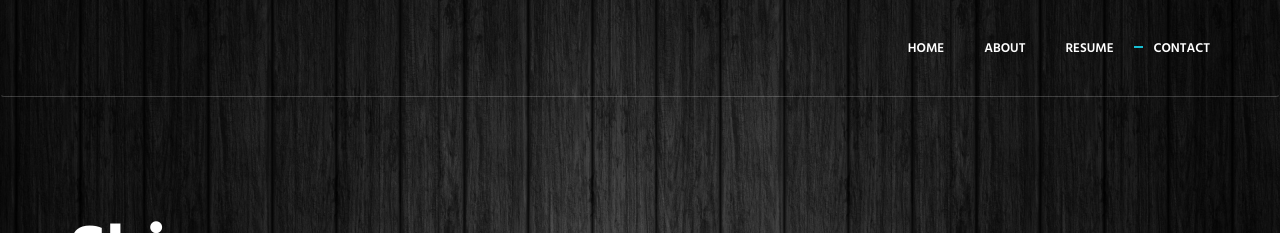
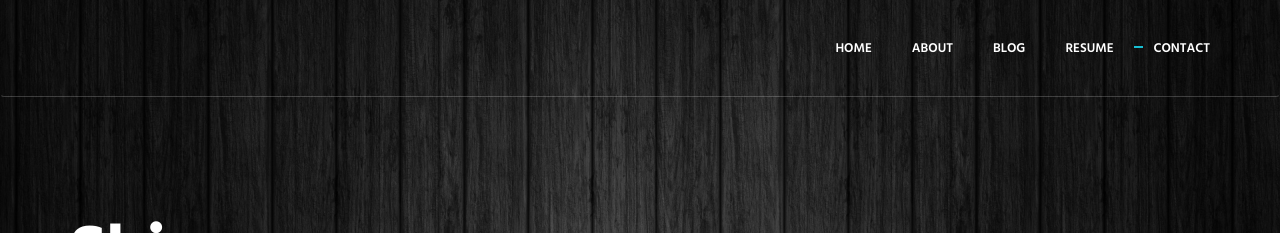
Before and after one commit to agarwalshivam/agarwalshivam.github.io, a Jekyll site: the page index.html, which Jekyll copies as it is, in a window 1280 px wide. Shown: the top 233 px of the page. Built offline with Jekyll 4.4.1, drawn with Linux system fonts in a browser that asks for light colours.

Commit message:
Update index.html

```diff
--- a/index.html
+++ b/index.html
@@ -47,6 +47,7 @@
                             <ul class="nav navbar-nav navbar-nav-right">
                                 <li class="js_nav-item nav-item"><a class="nav-item-child nav-item-hover" href="#body">Home</a></li>
                                 <li class="js_nav-item nav-item"><a class="nav-item-child nav-item-hover" href="#about">About</a></li>
+                                <li class="js_nav-item nav-item"><a class="nav-item-child nav-item-hover" href="blog/_site/index.html">Blog</a></li>
                                 <li class="js_nav-item nav-item"><a class="nav-item-child nav-item-hover" href="docs/resume_shivam_agarwal.pdf">Resume</a></li>
                                 <li class="js_nav-item nav-item"><a class="nav-item-child nav-item-hover" href="#contact">Contact</a></li>
                             </ul>
```
